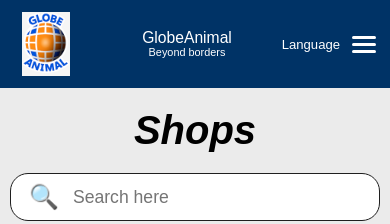
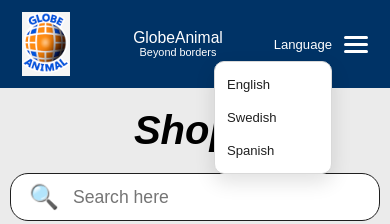
Before and after one commit to MalahatM/GlobeAnimal, a React (Vite) app: page / in a window 390 px wide. Both pictures are taken after a click on the button "Language". Shown: the top 224 px of the page. Built offline with nearby package versions, Linux system fonts and the light colour scheme.

Commit message:
feat: add language dropdown in header.

```diff
--- a/src/components/ShopCard/ShopCard.module.css
+++ b/src/components/ShopCard/ShopCard.module.css
@@ -22,8 +22,8 @@
 }
 
 .imageWrapper {
-  width: 140px;
-  height: 95px;
+  width: 160px;
+  height: 160px;
   border-radius: 10px;
   overflow: hidden;
   flex-shrink: 0;
--- a/src/components/layout/Header/Header.module.css
+++ b/src/components/layout/Header/Header.module.css
@@ -3,7 +3,7 @@
   background-color: var(--color-primary);
   color: var(--color-text-inverse);
   display: grid;
-  grid-template-columns: 96px 1fr 120px;
+  grid-template-columns: 96px 1fr 140px;
   align-items: center;
   padding: 12px 20px;
   gap: 12px;
@@ -54,6 +54,10 @@
   gap: 12px;
 }
 
+.languageMenu {
+  position: relative;
+}
+
 .languageButton {
   border: none;
   background: transparent;
@@ -63,6 +67,35 @@
   font-weight: 400;
   cursor: pointer;
   padding: 0;
+}
+
+.languageDropdown {
+  position: absolute;
+  top: calc(100% + 8px);
+  right: 0;
+  min-width: 130px;
+  background-color: #ffffff;
+  border: 1px solid #d9d9d9;
+  border-radius: 10px;
+  box-shadow: 0 8px 20px rgba(0, 0, 0, 0.12);
+  padding: 6px 0;
+  z-index: 20;
+}
+
+.languageOption {
+  width: 100%;
+  border: none;
+  background: transparent;
+  color: #1f1f1f;
+  font: inherit;
+  font-size: 0.9rem;
+  text-align: left;
+  padding: 10px 14px;
+  cursor: pointer;
+}
+
+.languageOption:hover {
+  background-color: #f3f4f6;
 }
 
 .menuButton {
@@ -88,7 +121,7 @@
 
 @media (max-width: 480px) {
   .header {
-    grid-template-columns: 76px 1fr 92px;
+    grid-template-columns: 76px 1fr 110px;
     padding: 10px 14px;
   }
 
@@ -109,6 +142,15 @@
     font-size: 0.82rem;
   }
 
+  .languageDropdown {
+    min-width: 118px;
+  }
+
+  .languageOption {
+    font-size: 0.82rem;
+    padding: 9px 12px;
+  }
+
   .menuLine {
     width: 24px;
   }
--- a/src/components/layout/Header/Header.tsx
+++ b/src/components/layout/Header/Header.tsx
@@ -1,7 +1,16 @@
+import { useState } from "react";
 import styles from "./Header.module.css";
 import logo from "../../../assets/images/logo.png";
 
+const languages = ["English", "Swedish","Spanish"];
+
 function Header() {
+  const [isLanguageMenuOpen, setIsLanguageMenuOpen] = useState(false);
+
+  const toggleLanguageMenu = () => {
+    setIsLanguageMenuOpen((prevState) => !prevState);
+  };
+
   return (
     <header className={styles.header}>
       <div className={styles.left}>
@@ -14,9 +23,31 @@ function Header() {
       </div>
 
       <div className={styles.right}>
-        <button type="button" className={styles.languageButton}>
-          Language
-        </button>
+        <div className={styles.languageMenu}>
+          <button
+            type="button"
+            className={styles.languageButton}
+            onClick={toggleLanguageMenu}
+            aria-haspopup="true"
+            aria-expanded={isLanguageMenuOpen}
+          >
+            Language
+          </button>
+
+          {isLanguageMenuOpen && (
+            <div className={styles.languageDropdown}>
+              {languages.map((language) => (
+                <button
+                  key={language}
+                  type="button"
+                  className={styles.languageOption}
+                >
+                  {language}
+                </button>
+              ))}
+            </div>
+          )}
+        </div>
 
         <button
           type="button"
--- a/src/data/mockShops.ts
+++ b/src/data/mockShops.ts
@@ -25,10 +25,10 @@ export const mockShops = [
   },
    {
     id: 3,
-    company_name: "vooplus",
-    email: "info@vooplus.se",
+    company_name: "Anicura shop",
+    email: "info@Anicura.se",
     phone: "020127636",
-    address: "Bergfotsgatan 1, Stockholm",
-    imageUrl: "https://www.faltoversten.se/app/uploads/2022/12/Faltoversten_liggande-Zoo-1-1-1440x810.webp"
+    address: "Djurgardsgatan 1, Stockholm",
+    imageUrl: "https://encrypted-tbn0.gstatic.com/images?q=tbn:ANd9GcQQMxRZnDFUuycGmknlLa2ZjfUxLtBFkWfQKA&s"
   }
 ];
```
